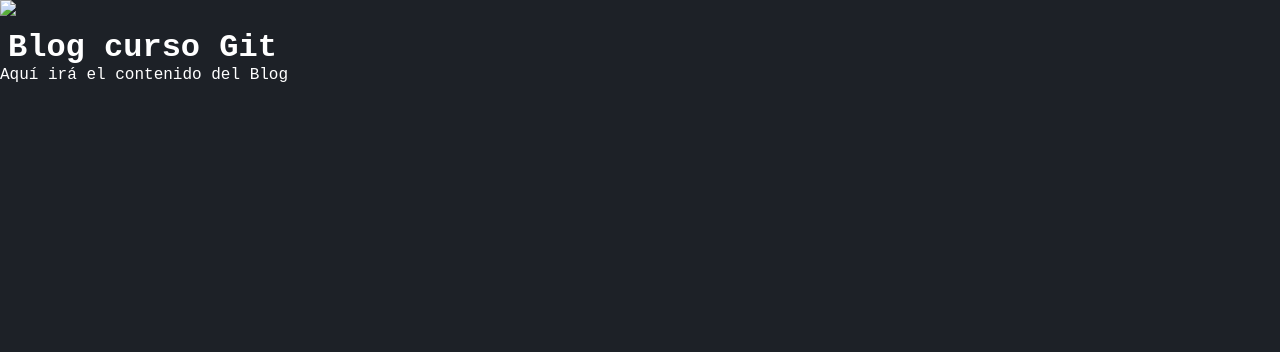
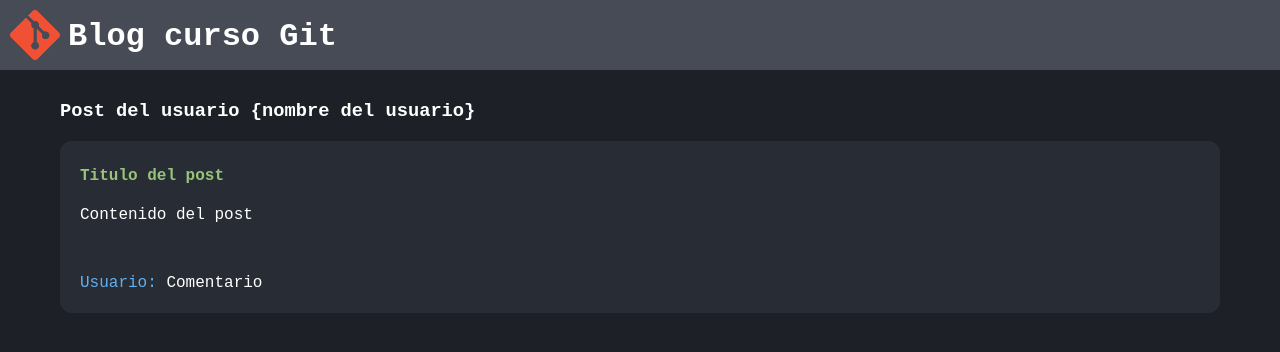
Before and after one commit to Pablo1904/Curso-Git, a plain HTML site: page index.html in a window 1280 px wide. Drawn offline with Linux system fonts and the light colour scheme; a web font is replaced by a local one.

Commit message:
Add posts style

```diff
--- a/index.html
+++ b/index.html
@@ -10,12 +10,18 @@
     <title>Blog curso GIT</title>
 </head>
 <body>
-   <div>
-        <img src="img/Git-Icon-1788C.png">
+   <div class="bar">
+        <img class="logo" src="img/git.png">
         <h1>Blog curso Git</h1>
    </div>
-   <div>
-    Aquí irá el contenido del Blog
-   </div>
+   <div class="container" id="content">
+        <h3>Post del usuario {nombre del usuario}</h3>
+        <div class="post">
+            <h4>Titulo del post</h4>
+            <p>Contenido del post</p>
+            <br>
+            <p><span>Usuario:</span> Comentario</p>
+        </div>
+       </div>
 </body>
 </html>
--- a/style.css
+++ b/style.css
@@ -23,3 +23,23 @@ h1{
     height: 50px;
 
 }
+
+.container {
+    margin-top: 30px;
+    padding: 0 60px 0 60px;
+}
+
+.post {
+    background-color: #282c34;
+    margin-bottom: 15px;
+    padding: 5px 20px 5px 20px;
+    border-radius: 12px;
+}
+
+.post h4 {
+    color: #98c379
+}
+
+.post span {
+    color: #61afef
+}
```
